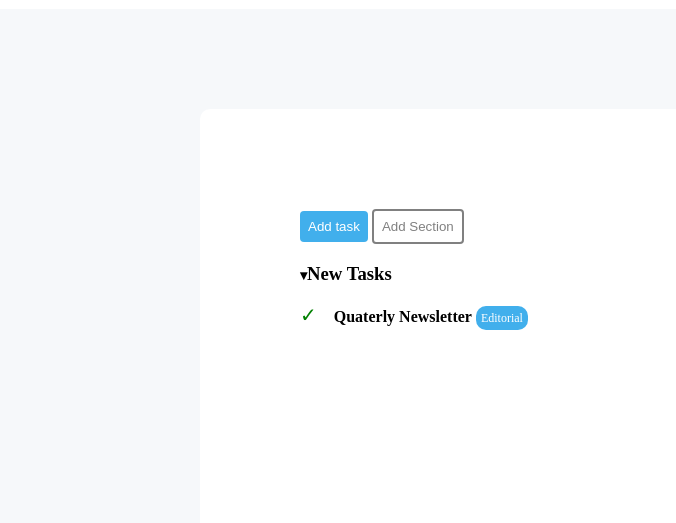
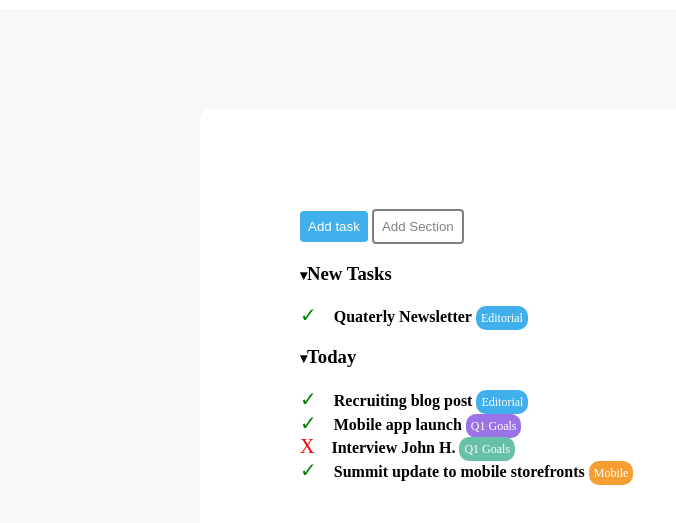
Before and after one commit to SpadaroFederico/html-css-toboolist, a plain HTML site: page index.html in a window 1280 px wide. Shown: the part 91-614 px from the top of the page, without its empty margins (0-676 px from the left). Drawn offline with Linux system fonts and the light colour scheme.

Commit message:
Today section completed

```diff
--- a/index.html
+++ b/index.html
@@ -29,10 +29,34 @@
 
         <h3><span style="font-size: 14px;">&#9662;</span>New Tasks</h3>
         <div class="check" ></div>
+        <h4>Quaterly Newsletter</h4>
+        <p class="highlights-blue">Editorial</p>
 
+        <!-- Today section -->
 
-        <h4>Quaterly Newsletter</h4>
-        <p class="highlights">Editorial</p>
+        <h3><span style="font-size: 14px;">&#9662;</span>Today</h3>
+        <ul class="list">
+            <li>
+                <div class="check" ></div>
+                <h4>Recruiting blog post</h4>
+                <p class="highlights-blue">Editorial</p>
+            </li>
+            <li>
+                <div class="check" ></div>
+                <h4>Mobile app launch</h4>
+                <p class="highlights-purple">Q1 Goals</p>
+            </li>
+            <li>
+                <div class="notcheck" ></div>
+                <h4>Interview John H.</h4>
+                <p class="highlights-green">Q1 Goals</p>
+            </li>
+            <li>
+                <div class="check" ></div>
+                <h4>Summit update to mobile storefronts</h4>
+                <p class="highlights-orange">Mobile</p>
+            </li>
+        </ul>
     </main>
 </body>
 </html>
--- a/style.css
+++ b/style.css
@@ -62,14 +62,27 @@ main{
     align-items: center;
 }
 
+.notcheck::before{
+    content: "\003A7";
+    margin-right: 8px;
+    color: red;
+    font-size: 20px;
+    display: inline;
+}
+
+.notcheck{
+    display: inline;
+    align-items: center;
+}
+
 /* disposizione "h4" inline*/
 h4 {
     display: inline;
     margin-left: 5px;
 }
 
-/* regole highlights pagina */
-.highlights{
+/* regole highlights blu pagina */
+.highlights-blue{
     padding: 5px;
     width: 5px;
     height: 5px;
@@ -79,3 +92,46 @@ h4 {
     color: #fff;
     font-size: 12px;
 }
+
+/* regole highlights viola pagina */
+.highlights-purple{
+    padding: 5px;
+    width: 5px;
+    height: 5px;
+    background-color: #9C72E7;
+    display: inline;
+    border-radius: 10px;
+    color: #fff;
+    font-size: 12px;
+}
+
+/* regole highlights verde pagina */
+.highlights-green{
+    padding: 5px;
+    width: 5px;
+    height: 5px;
+    background-color: #68C0A8;
+    display: inline;
+    border-radius: 10px;
+    color: #fff;
+    font-size: 12px;
+}
+
+/* regole highlights arancione pagina */
+.highlights-orange{
+    padding: 5px;
+    width: 5px;
+    height: 5px;
+    background-color: #F79E33;
+    display: inline;
+    border-radius: 10px;
+    color: #fff;
+    font-size: 12px;
+}
+
+/* regole lista */
+.list{
+    list-style-type: none;
+    margin: 0;
+    padding-left: 0;
+}
```
